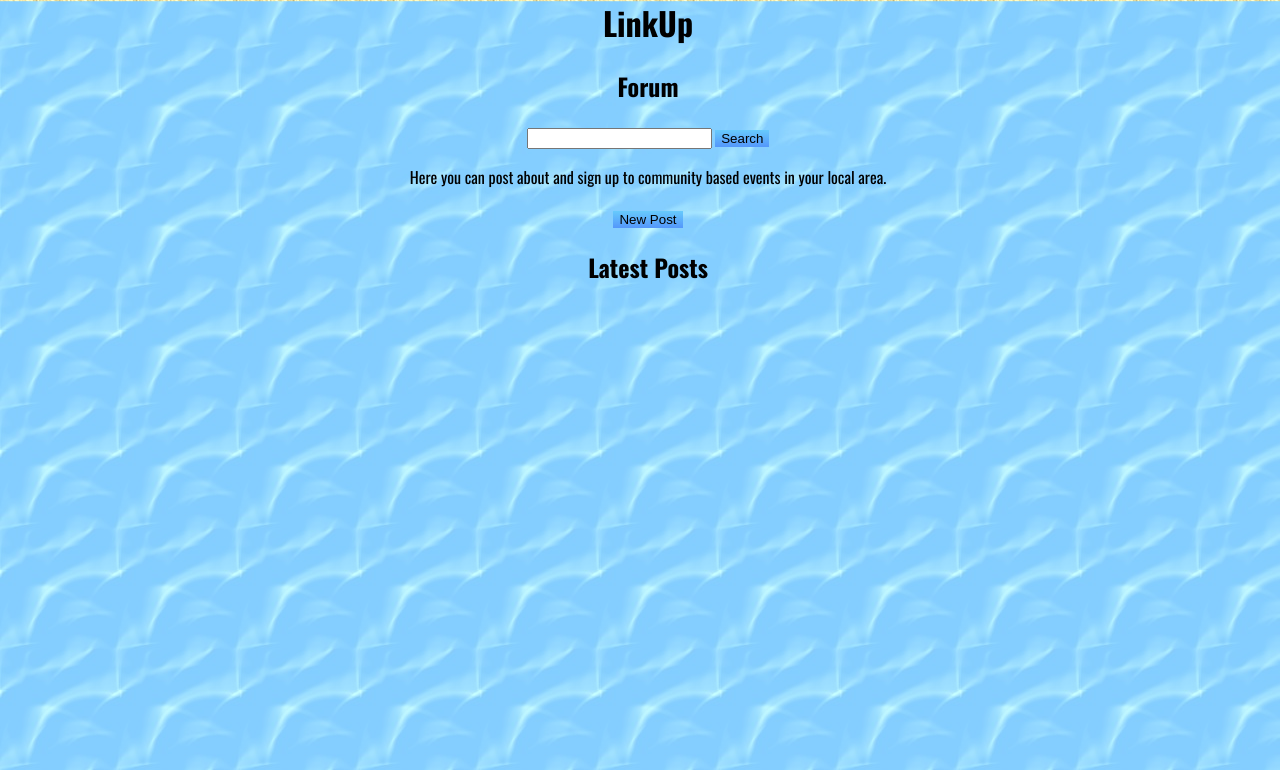
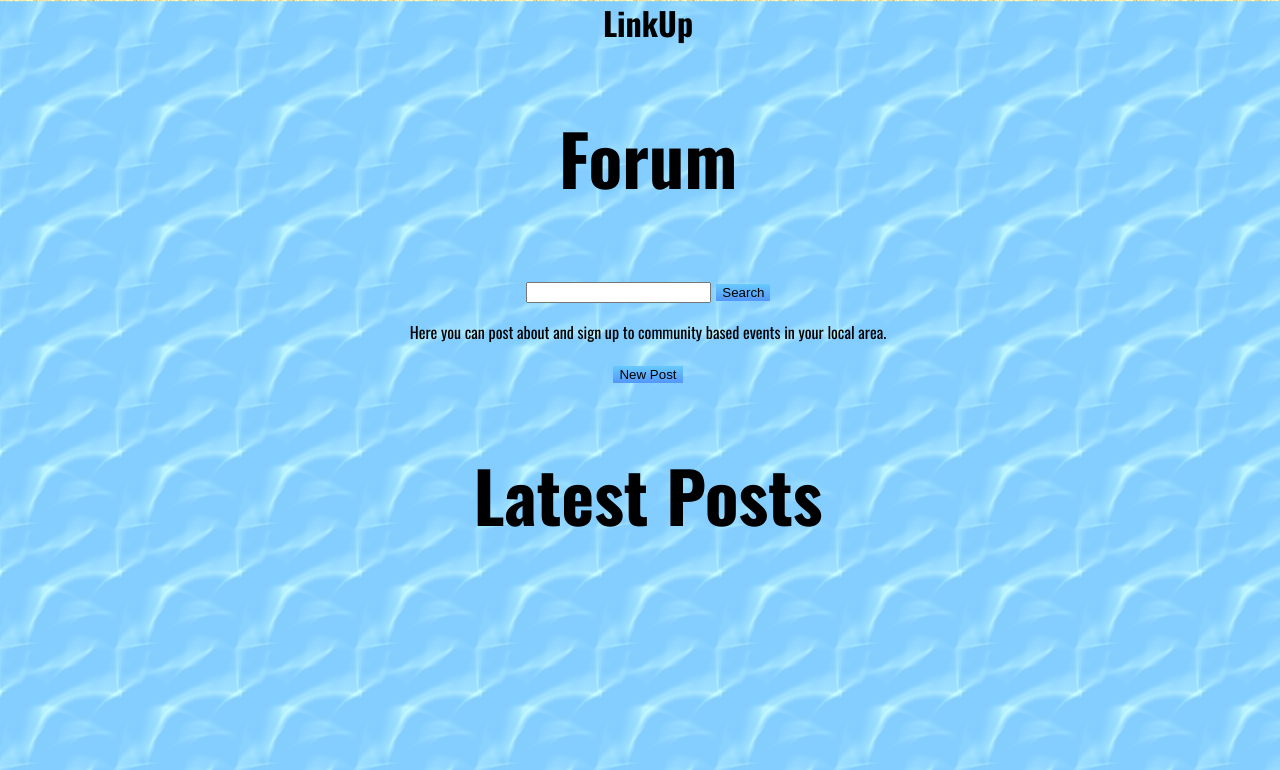
Before and after one commit to Elliot-Sole/LinkUp, a PHP site: page /forum.php in a window 1280 px wide. Shown: the part 30-800 px from the top of the page. Run offline with PHP 8.4, Linux system fonts and the light colour scheme.

Commit message:
Update styles.css

```diff
--- a/frontend/css/styles.css
+++ b/frontend/css/styles.css
@@ -95,10 +95,17 @@ nav a:hover {
     overflow-x: auto;
 }
 h2{
-    size:70px;
+    font-size:70px;
 }
 .wrapper{
     display: flex;
     flex-direction: column;
     gap: 10px;
 }
+
+form{
+    font-size: 25px;
+}
+table{
+    font-size: 20px;
+}
```
